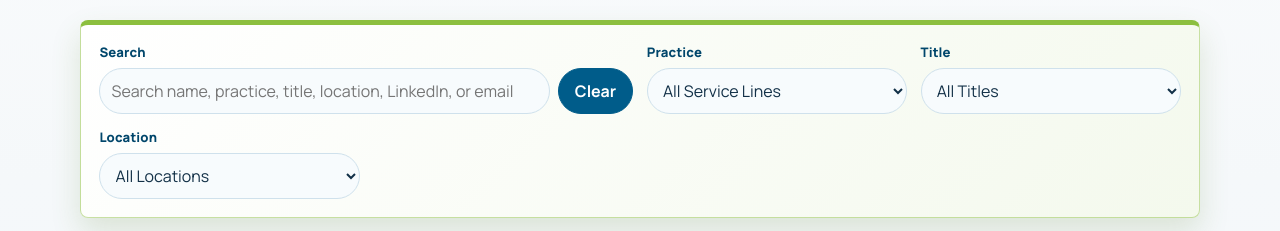
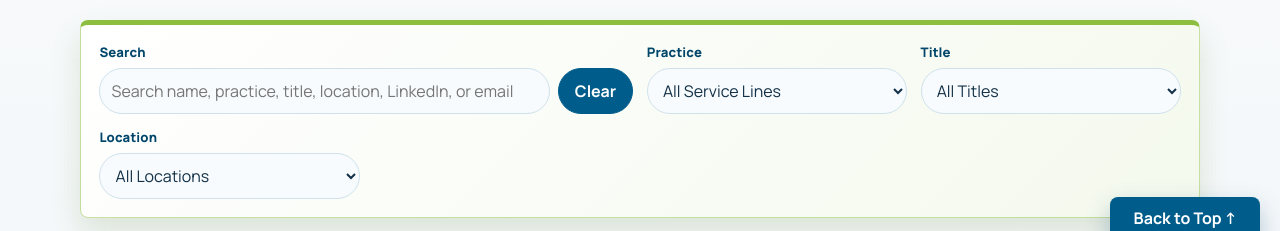
Before and after one commit to jackdecicco33-droid/Impact-Advisors-Networking-Page, a plain HTML site: page index.html in a window 1280 px wide. Shown: the part 540-771 px from the top of the page. Drawn offline with Linux system fonts and the light colour scheme.

Commit message:
Float back-to-top button in bottom corner

```diff
--- a/styles.css
+++ b/styles.css
@@ -177,8 +177,8 @@ body {
 .practice-person-card h4 { font-size: .88rem; color: var(--text); }
 .practice-person-card p { font-size: .76rem; color: var(--muted); }
 .back-to-top { display: inline-block; margin-top: 1.25rem; }
-.back-to-top-container { display: flex; justify-content: center; padding: 1.5rem 0 0; }
-.back-to-top-button { display: inline-flex; width: auto; min-width: 150px; }
+.back-to-top-container { position: fixed; right: 1.25rem; bottom: 1.25rem; z-index: 100; }
+.back-to-top-button { display: inline-flex; width: auto; min-width: 150px; box-shadow: 0 10px 24px rgba(0, 70, 107, .28); }
 .practice-org-chart { display: grid; gap: 1rem; padding: 1.25rem; border: 1px solid var(--border); border-radius: 8px; background: var(--surface-soft); overflow: hidden; }
 .practice-org-level { position: relative; text-align: center; }
 .practice-org-level:not(:last-child) { padding-bottom: 1.5rem; }
```
